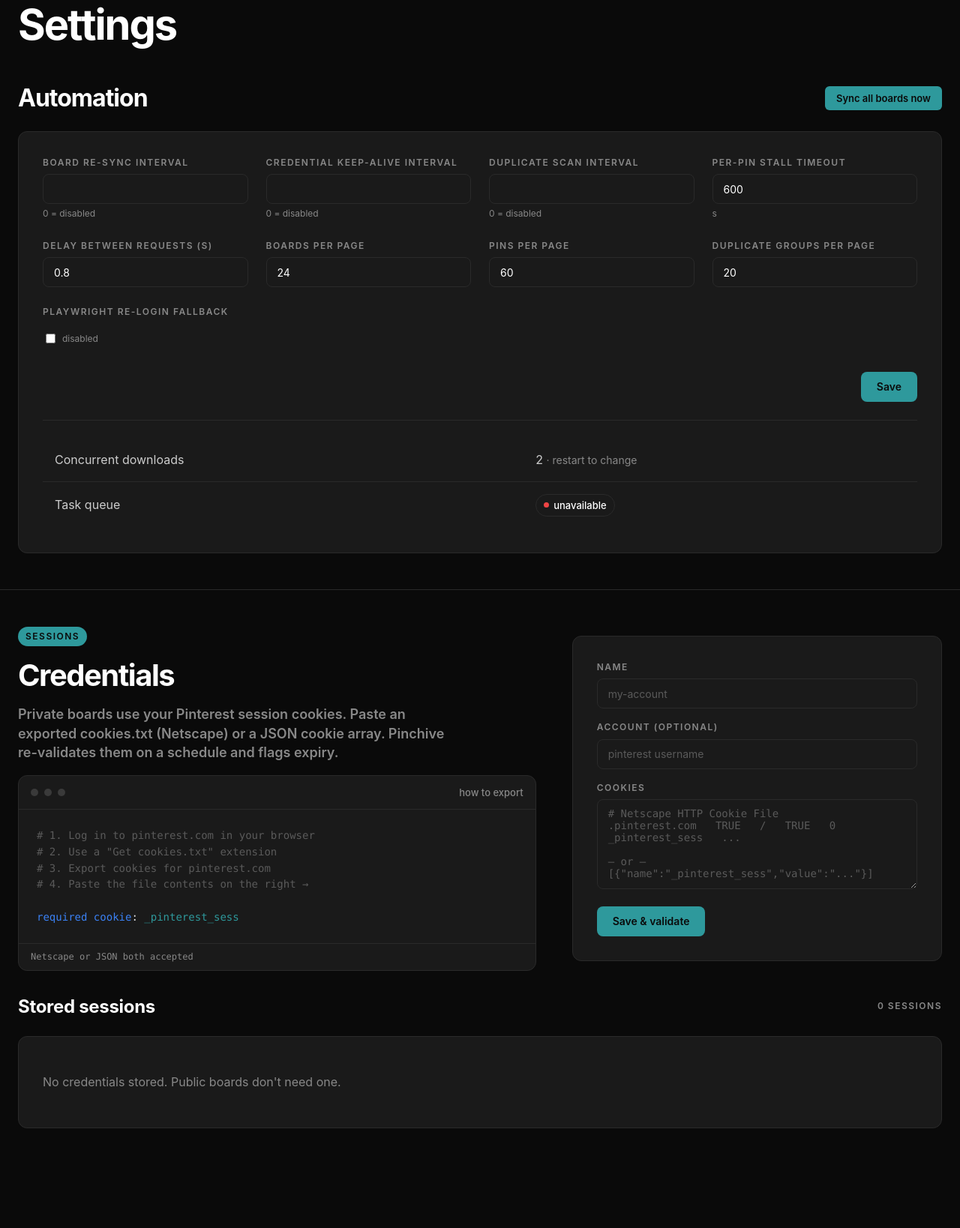
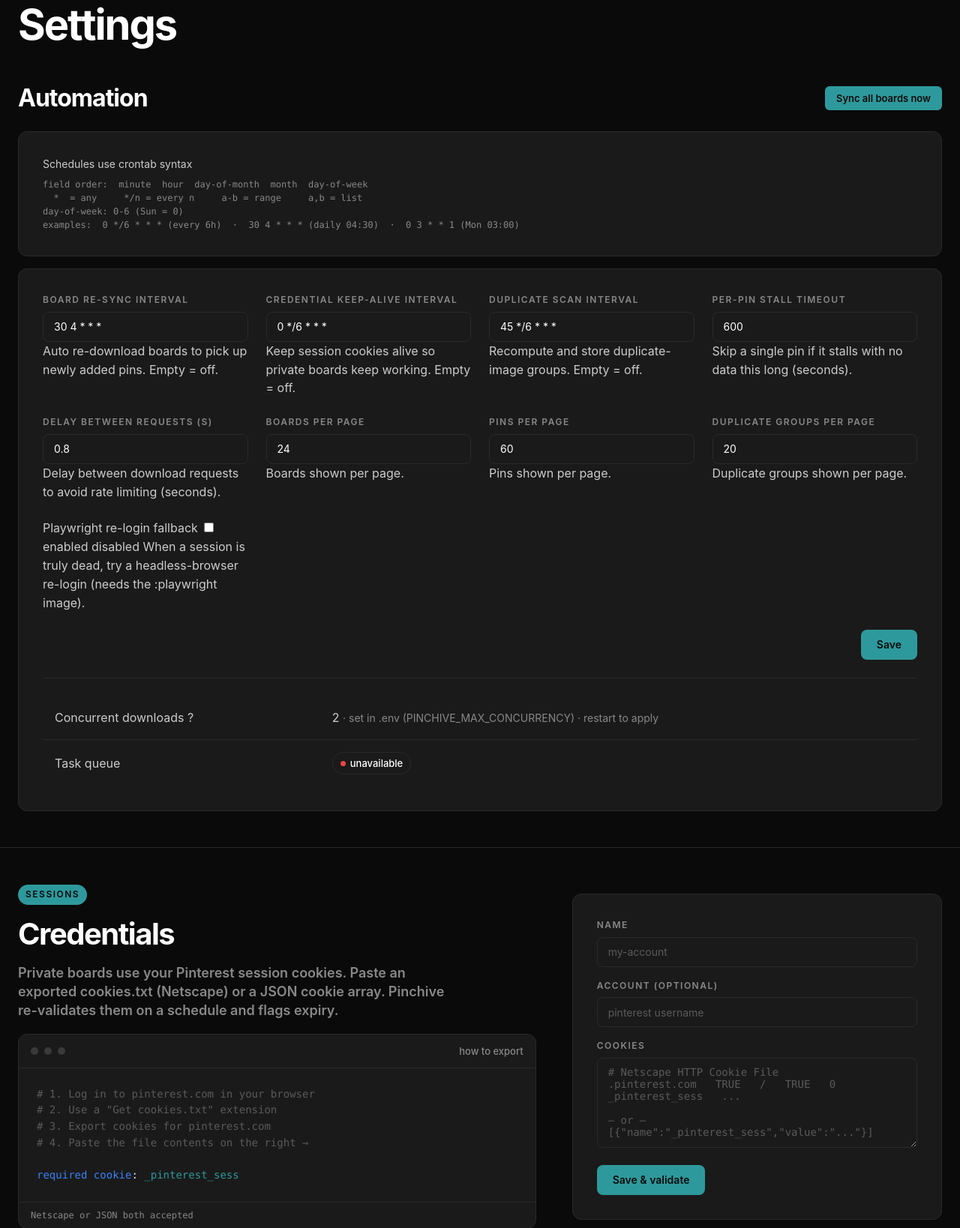
Before and after one commit to aroxu/pinchive, a FastAPI app: page /settings in a window 1280 px wide. Shown: the part 149-1787 px from the top of the page at 75% size. Run offline with FastAPI, Linux system fonts and the light colour scheme; some libraries are stand-ins or nearby versions; some web fonts are replaced.

Commit message:
feat(settings): crontab inputs, toggle switch, per-field help
* Schedule fields are text crontab inputs with a syntax legend above them.
* Playwright fallback is a real toggle switch (not a checkbox).
* Every setting has a short description underneath; the dl_sleep note explains
  it's a rate-limit delay.
* Concurrency shows a "?" note that it's an .env (PINCHIVE_MAX_CONCURRENCY),
  restart-to-apply setting.

Co-Authored-By: Claude Opus 4.8 <noreply@anthropic.com>

```diff
--- a/app/i18n.py
+++ b/app/i18n.py
@@ -83,6 +83,30 @@ EN = {
     "settings.per_page_pins": "Pins per page",
     "settings.per_page_dupes": "Duplicate groups per page",
     "settings.restart_note": "restart to change",
+    "settings.cron_help_title": "Schedules use crontab syntax",
+    "settings.cron_help": (
+        "field order:  minute  hour  day-of-month  month  day-of-week\n"
+        "  *  = any     */n = every n     a-b = range     a,b = list\n"
+        "day-of-week: 0-6 (Sun = 0)\n"
+        "examples:  0 */6 * * * (every 6h)  ·  30 4 * * * (daily 04:30)  ·  "
+        "0 3 * * 1 (Mon 03:00)"
+    ),
+    "settings.cron_disabled_hint": "empty = disabled",
+    "settings.concurrency_help": (
+        "How many boards the worker downloads in parallel. This is a startup "
+        "setting: set PINCHIVE_MAX_CONCURRENCY in your .env and restart the worker."
+    ),
+    "settings.concurrency_env": "set in .env (PINCHIVE_MAX_CONCURRENCY) · restart to apply",
+    "settings.resync_desc": "Auto re-download boards to pick up newly added pins. Empty = off.",
+    "settings.refresh_desc": "Keep session cookies alive so private boards keep working. Empty = off.",
+    "settings.dedup_desc": "Recompute and store duplicate-image groups. Empty = off.",
+    "settings.timeout_desc": "Skip a single pin if it stalls with no data this long (seconds).",
+    "settings.dl_sleep_desc": "Delay between download requests to avoid rate limiting (seconds).",
+    "settings.per_page_boards_desc": "Boards shown per page.",
+    "settings.per_page_pins_desc": "Pins shown per page.",
+    "settings.per_page_dupes_desc": "Duplicate groups shown per page.",
+    "settings.playwright_desc": "When a session is truly dead, try a headless-browser "
+                               "re-login (needs the :playwright image).",
     "footer.tagline": "Self-hosted Pinterest board archiver · inspired by TubeArchivist",
     # hero
     "hero.badge": "Self-hosted",
@@ -262,6 +286,30 @@ KO = {
     "settings.per_page_pins": "페이지당 핀",
     "settings.per_page_dupes": "페이지당 중복 그룹",
     "settings.restart_note": "변경은 재시작 필요",
+    "settings.cron_help_title": "주기는 crontab 문법을 사용합니다",
+    "settings.cron_help": (
+        "필드 순서:  분  시  일  월  요일\n"
+        "  *  = 전체     */n = n 마다     a-b = 범위     a,b = 목록\n"
+        "요일: 0-6 (일요일 = 0)\n"
+        "예:  0 */6 * * * (6시간마다)  ·  30 4 * * * (매일 04:30)  ·  "
+        "0 3 * * 1 (월 03:00)"
+    ),
+    "settings.cron_disabled_hint": "빈 값 = 비활성",
+    "settings.concurrency_help": (
+        "워커가 동시에 다운로드하는 보드 수입니다. 시작 시 설정값이라 .env 의 "
+        "PINCHIVE_MAX_CONCURRENCY 를 바꾸고 워커를 재시작해야 적용됩니다."
+    ),
+    "settings.concurrency_env": ".env 에서 설정 (PINCHIVE_MAX_CONCURRENCY) · 재시작 필요",
+    "settings.resync_desc": "새로 추가된 핀을 가져오도록 보드를 자동 재다운로드. 빈 값 = 비활성.",
+    "settings.refresh_desc": "비공개 보드가 계속 동작하도록 세션 쿠키를 유지. 빈 값 = 비활성.",
+    "settings.dedup_desc": "중복 이미지 그룹을 다시 계산해 저장. 빈 값 = 비활성.",
+    "settings.timeout_desc": "한 핀이 이 시간(초) 동안 데이터 없이 멈추면 건너뜀.",
+    "settings.dl_sleep_desc": "Ratelimit 방지를 위한 다운로드 요청 간의 딜레이(초).",
+    "settings.per_page_boards_desc": "페이지당 표시할 보드 수.",
+    "settings.per_page_pins_desc": "페이지당 표시할 핀 수.",
+    "settings.per_page_dupes_desc": "페이지당 표시할 중복 그룹 수.",
+    "settings.playwright_desc": "세션이 완전히 죽으면 헤드리스 브라우저로 재로그인 시도"
+                               "(:playwright 이미지 필요).",
     "footer.tagline": "셀프호스팅 Pinterest 보드 아카이버 · TubeArchivist 에서 영감",
     "hero.badge": "셀프호스팅",
     "hero.title_1": "어떤 Pinterest",
--- a/templates/settings.html
+++ b/templates/settings.html
@@ -24,60 +24,72 @@
     <p class="body-sm" style="color:var(--primary);margin-bottom:var(--s-md)">{{ t('settings.saved') }}</p>
     {% endif %}
 
+    <div class="card cron-help" style="margin-bottom:var(--s-md)">
+      <p class="body-sm body-strong" style="margin:0 0 var(--s-xs)">{{ t('settings.cron_help_title') }}</p>
+      <pre style="margin:0;font-family:var(--font-mono);font-size:12px;line-height:1.5;color:var(--muted);white-space:pre-wrap">{{ t('settings.cron_help') }}</pre>
+    </div>
+
     <div class="card">
       <form method="post" action="/settings/save" class="settings-grid">
         <label class="field">
           <span class="lbl">{{ t('settings.resync_interval') }}</span>
-          <input class="input" type="number" name="resync_every_hours" min="0" max="168"
-                 value="{{ eff.resync_every_hours }}">
-          <span class="hint muted">{{ t('settings.zero_disables') }}</span>
+          <input class="input" type="text" name="resync_cron" spellcheck="false"
+                 value="{{ eff.resync_cron }}" placeholder="30 4 * * *">
+          <span class="desc">{{ t('settings.resync_desc') }}</span>
         </label>
         <label class="field">
           <span class="lbl">{{ t('settings.refresh_interval') }}</span>
-          <input class="input" type="number" name="refresh_every_hours" min="0" max="168"
-                 value="{{ eff.refresh_every_hours }}">
-          <span class="hint muted">{{ t('settings.zero_disables') }}</span>
+          <input class="input" type="text" name="refresh_cron" spellcheck="false"
+                 value="{{ eff.refresh_cron }}" placeholder="0 */6 * * *">
+          <span class="desc">{{ t('settings.refresh_desc') }}</span>
         </label>
         <label class="field">
           <span class="lbl">{{ t('settings.dedup_interval') }}</span>
-          <input class="input" type="number" name="dedup_every_hours" min="0" max="168"
-                 value="{{ eff.dedup_every_hours }}">
-          <span class="hint muted">{{ t('settings.zero_disables') }}</span>
+          <input class="input" type="text" name="dedup_cron" spellcheck="false"
+                 value="{{ eff.dedup_cron }}" placeholder="45 */6 * * *">
+          <span class="desc">{{ t('settings.dedup_desc') }}</span>
         </label>
         <label class="field">
           <span class="lbl">{{ t('settings.timeout') }}</span>
           <input class="input" type="number" name="pin_stall_timeout" min="30" max="7200"
                  value="{{ eff.pin_stall_timeout }}">
-          <span class="hint muted">{{ t('settings.seconds_unit', n='') }}</span>
+          <span class="desc">{{ t('settings.timeout_desc') }}</span>
         </label>
         <label class="field">
           <span class="lbl">{{ t('settings.dl_sleep') }}</span>
           <input class="input" type="number" step="0.1" name="dl_sleep" min="0" max="30"
                  value="{{ eff.dl_sleep }}">
+          <span class="desc">{{ t('settings.dl_sleep_desc') }}</span>
         </label>
         <label class="field">
           <span class="lbl">{{ t('settings.per_page_boards') }}</span>
           <input class="input" type="number" name="per_page_boards" min="1" max="200"
                  value="{{ eff.per_page_boards }}">
+          <span class="desc">{{ t('settings.per_page_boards_desc') }}</span>
         </label>
         <label class="field">
           <span class="lbl">{{ t('settings.per_page_pins') }}</span>
           <input class="input" type="number" name="per_page_pins" min="1" max="500"
                  value="{{ eff.per_page_pins }}">
+          <span class="desc">{{ t('settings.per_page_pins_desc') }}</span>
         </label>
         <label class="field">
           <span class="lbl">{{ t('settings.per_page_dupes') }}</span>
           <input class="input" type="number" name="per_page_dupes" min="1" max="200"
                  value="{{ eff.per_page_dupes }}">
+          <span class="desc">{{ t('settings.per_page_dupes_desc') }}</span>
         </label>
-        <label class="field" style="justify-content:flex-end">
+        <div class="field">
           <span class="lbl">{{ t('settings.playwright') }}</span>
-          <label class="autosync" style="height:40px">
+          <label class="switch">
             <input type="checkbox" name="use_playwright_fallback" value="true"
                    {{ 'checked' if eff.use_playwright_fallback }}>
-            <span>{{ t('settings.enabled') if eff.use_playwright_fallback else t('settings.disabled') }}</span>
+            <span class="track"><span class="knob"></span></span>
+            <span class="on">{{ t('settings.enabled') }}</span>
+            <span class="off">{{ t('settings.disabled') }}</span>
           </label>
-        </label>
+          <span class="desc">{{ t('settings.playwright_desc') }}</span>
+        </div>
 
         <div class="settings-actions">
           <button class="btn btn-primary" type="submit">{{ t('settings.save') }}</button>
@@ -87,8 +99,10 @@
       <hr class="hr" style="margin:var(--s-lg) 0">
       <table class="cred">
         <tbody>
-          <tr><td>{{ t('settings.concurrency') }}</td><td class="body-strong">
-            {{ cfg.max_concurrency }} <span class="body-sm muted">· {{ t('settings.restart_note') }}</span>
+          <tr><td>{{ t('settings.concurrency') }}
+            <span class="help-q" tabindex="0" title="{{ t('settings.concurrency_help') }}">?</span>
+          </td><td class="body-strong">
+            {{ cfg.max_concurrency }} <span class="body-sm muted">· {{ t('settings.concurrency_env') }}</span>
           </td></tr>
           <tr><td>{{ t('settings.queue') }}</td><td>
             <span class="badge"><span class="badge-dot {{ 'dot-emerald' if queue_up else 'dot-rose' }}"></span>{{ t('settings.on') if queue_up else t('settings.off') }}</span>
```
